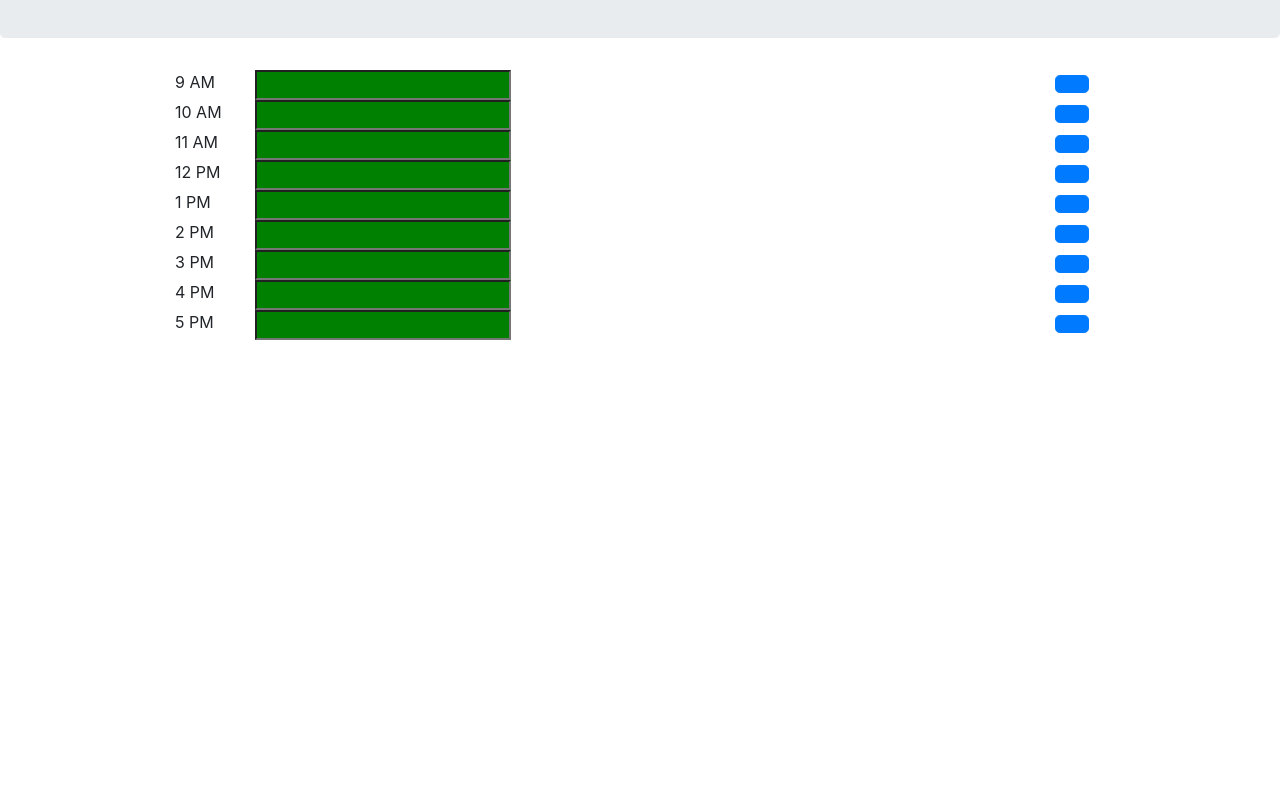
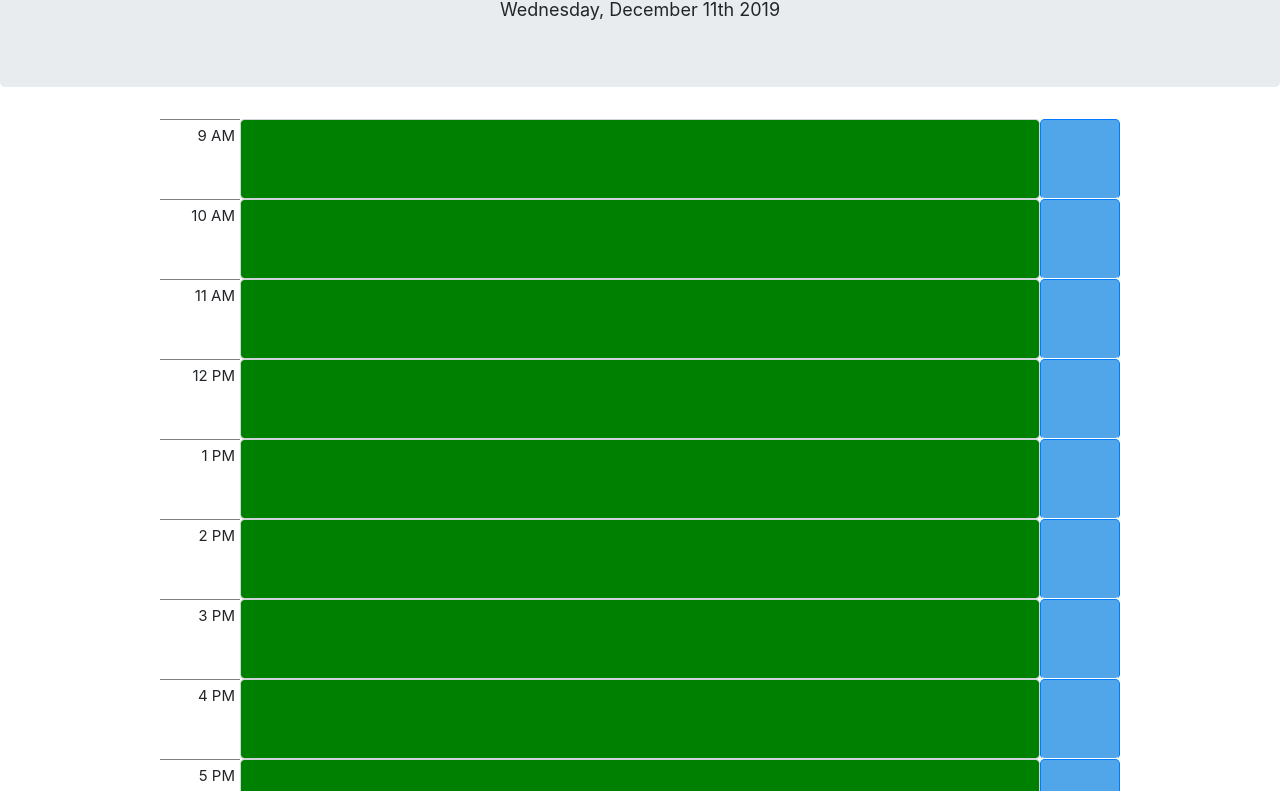
Before and after one commit to schoe14/Day-Planner, a plain HTML site: page index.html in a window 1280 px wide. Shown: the part 138-929 px from the top of the page. Before the commit the page ends 800 px from the top, so only its background shows below. Drawn offline with nearby package versions, Linux system fonts and the light colour scheme.

Commit message:
added functions for adding todos, displaying todos retrieved from local storage, and color-coding input field in terms of current time

```diff
--- a/index.html
+++ b/index.html
@@ -16,7 +16,7 @@
 
 <body>
     <div class="jumbotron">
-        <div class="text-center">Work Day Scheduler</div>
+        <div class="text-center" id="header">Work Day Scheduler</div>
         <div class="text-center" id="today"></div>
     </div>
 
@@ -24,7 +24,7 @@
         <div class="row">
             <div class="col-1 time" id="time1"></div>
             <div class="col-10">
-                <input class="todo" type="text" id="todo1"></input>
+                <input class="form-control" type="text" id="todo1"></input>
             </div>
             <div class="col-1">
                 <button type="button" class="btn btn-primary btn-lg" id=""></button>
@@ -33,7 +33,7 @@
         <div class="row">
             <div class="col-1 time" id="time2"></div>
             <div class="col-10">
-                <input class="todo" type="text" id="todo2"></input>
+                <input class="form-control" type="text" id="todo2"></input>
             </div>
             <div class="col-1">
                 <button type="button" class="btn btn-primary btn-lg" id=""></button>
@@ -42,7 +42,7 @@
         <div class="row">
             <div class="col-1 time" id="time3"></div>
             <div class="col-10">
-                <input class="todo" type="text" id="todo3"></input>
+                <input class="form-control" type="text" id="todo3"></input>
             </div>
             <div class="col-1">
                 <button type="button" class="btn btn-primary btn-lg" id=""></button> </div>
@@ -50,7 +50,7 @@
         <div class="row">
             <div class="col-1 time" id="time4"></div>
             <div class="col-10">
-                <input class="todo" type="text" id="todo4"></input>
+                <input class="form-control" type="text" id="todo4"></input>
             </div>
             <div class="col-1">
                 <button type="button" class="btn btn-primary btn-lg" id=""></button>
@@ -59,7 +59,7 @@
         <div class="row">
             <div class="col-1 time" id="time5"></div>
             <div class="col-10">
-                <input class="todo" type="text" id="todo5"></input>
+                <input class="form-control" type="text" id="todo5"></input>
             </div>
             <div class="col-1">
                 <button type="button" class="btn btn-primary btn-lg" id=""></button>
@@ -68,7 +68,7 @@
         <div class="row">
             <div class="col-1 time" id="time6"></div>
             <div class="col-10">
-                <input class="todo" type="text" id="todo6"></input>
+                <input class="form-control" type="text" id="todo6"></input>
             </div>
             <div class="col-1">
                 <button type="button" class="btn btn-primary btn-lg" id=""></button>
@@ -77,7 +77,7 @@
         <div class="row">
             <div class="col-1 time" id="time7"></div>
             <div class="col-10">
-                <input class="todo" type="text" id="todo7"></input>
+                <input class="form-control" type="text" id="todo7"></input>
             </div>
             <div class="col-1">
                 <button type="button" class="btn btn-primary btn-lg" id=""></button>
@@ -86,7 +86,7 @@
         <div class="row">
             <div class="col-1 time" id="time8"></div>
             <div class="col-10">
-                <input class="todo" type="text" id="todo8"></input>
+                <input class="form-control" type="text" id="todo8"></input>
             </div>
             <div class="col-1">
                 <button type="button" class="btn btn-primary btn-lg" id=""></button>
@@ -95,13 +95,29 @@
         <div class="row">
             <div class="col-1 time" id="time9"></div>
             <div class="col-10">
-                <input class="todo" type="text" id="todo9"></input>
+                <input class="form-control" type="text" id="todo9"></input>
             </div>
             <div class="col-1">
                 <button type="button" class="btn btn-primary btn-lg" id=""></button>
             </div>
         </div>
+        <div class="row">
+
+            <div class="col-6 text-center">
+                <button type="button" class="btn btn-outline-primary" id="Previous">Previous Day</button>
+            </div>
+
+            <div class="col-6 text-center">
+                <button type="button" class="btn btn-outline-primary" id="Next">Next Day</button>
+            </div>
+
+        </div>
     </div>
+
+    <footer class="page-footer font-small">
+        <div class="footer-copyright text-center py-3">© 2019 Copyright: Seohui Choe
+        </div>
+    </footer>
 
     <script src="script.js"></script>
 </body>
--- a/script.js
+++ b/script.js
@@ -1,47 +1,50 @@
 $(document).ready(function () {
+
+    var startDate = moment();
+
     var values = [
         {
-            timeVal: moment().startOf('day').add(9, 'hours'),
+            timeVal: null,
             timeEl: $("#time1"),
-            todoEl: $("#todo1")
+            todoEl: $("#todo1"),
         },
         {
-            timeVal: moment().startOf('day').add(10, 'hours'),
+            timeVal: null,
             timeEl: $("#time2"),
-            todoEl: $("#todo2")
+            todoEl: $("#todo2"),
         },
         {
-            timeVal: moment().startOf('day').add(11, 'hours'),
+            timeVal: null,
             timeEl: $("#time3"),
             todoEl: $("#todo3")
         },
         {
-            timeVal: moment().startOf('day').add(12, 'hours'),
+            timeVal: null,
             timeEl: $("#time4"),
             todoEl: $("#todo4")
         },
         {
-            timeVal: moment().startOf('day').add(13, 'hours'),
+            timeVal: null,
             timeEl: $("#time5"),
             todoEl: $("#todo5")
         },
         {
-            timeVal: moment().startOf('day').add(14, 'hours'),
+            timeVal: null,
             timeEl: $("#time6"),
             todoEl: $("#todo6")
         },
         {
-            timeVal: moment().startOf('day').add(15, 'hours'),
+            timeVal: null,
             timeEl: $("#time7"),
             todoEl: $("#todo7")
         },
         {
-            timeVal: moment().startOf('day').add(16, 'hours'),
+            timeVal: null,
             timeEl: $("#time8"),
             todoEl: $("#todo8")
         },
         {
-            timeVal: moment().startOf('day').add(17, 'hours'),
+            timeVal: null,
             timeEl: $("#time9"),
             todoEl: $("#todo9")
         }
@@ -49,37 +52,81 @@ $(document).ready(function () {
 
     // Display current day & date and times for the scheduler
     function setTimes() {
-        var today = moment().format('dddd');
-        var currentDate = moment().format('MMMM Do YYYY');
-        $("#today").text(today + ", " + currentDate);
+        let currentDay = startDate.format('dddd');
+        let currentDate = startDate.format('MMMM Do YYYY');
+        let today = startDate.format("MMM Do YY");
+
+        $("#today").text(currentDay + ", " + currentDate);
+
+        var hours = 9;
 
         values.forEach(function (element) {
-            element.timeEl.text(element.timeVal.format("h A"));
+            let temp = startDate.clone().startOf('day').add(hours, 'hours');
+            // element.timeVal.text(startDate.startOf('day').add(hours, 'hours'));
+            element.timeVal = temp;
+            // console.log(element.timeVal);
+            element.timeEl.text(temp.format("h A"));
+            // element.timeEl.text(element.timeVal.format("h A"));
+            element.timeEl.attr("value", today);
+            hours++;
+
+        })
+
+        values.forEach(function (element) {
+            console.log(element.timeVal);
         })
     }
 
     // Dinamically display colors associated with time
     function colorCode() {
         values.forEach(function (element) {
-            if (element.timeVal.format("H") - moment().format("H") < 0) {
+            element.todoEl.css("height", "80px");
+
+            let then = element.timeVal.format("MMM Do YY");
+            let now = moment().format("MMM Do YY");
+
+            // if (then.isBefore(now) == true) {
+            //     element.todoEl.css("background-color", "gray");
+            // }
+            // else if (then.diff(now, "hours") < 1) {
+            //     element.todoEl.css("background-color", "red");
+            //     console.log(then.diff(now, "minutes") < 60)
+            // }
+
+            // console.log(element.timeVal.format("H"));
+            // console.log(startDate.format("H"));
+            console.log(now);
+            console.log(then);
+            console.log(now > then);
+
+
+            // if(now > then) {
+            //     console
+            // }
+
+            if (element.timeVal.format("H") - startDate.format("H") < 0) {
                 element.todoEl.css("background-color", "gray");
             }
-            else if (element.timeVal.format("H") - moment().format("H") == 0) {
+
+            else if (element.timeVal.format("H") - startDate.format("H") == 0) {
                 element.todoEl.css("background-color", "red");
             }
             else {
                 element.todoEl.css("background-color", "green");
+
             }
         })
     }
 
     var arr = [];
     var storedValues = JSON.parse(localStorage.getItem("data"));
+
     // If a button is clicked, input will be saved in local storage
-    $(".btn").on("click", function (e) {
-        let userInput = $(this).closest('div.row').find("input[class='todo']").val();
-        let timeForTodo = $(this).closest('div.row').find('.time').text();
-        var storedValues = JSON.parse(localStorage.getItem("data"));
+    $(".btn-primary").on("click", function (e) {
+        let userInput = $(this).closest('div.row').find("input[class='form-control']").val();
+        // let timeForTodo = $(this).closest('div.row').find('.time').text() + ", " + today;
+        let timeTargeted = $(this).closest('div.row').find('.time');
+        let timeForTodo = timeTargeted.text() + ", " + timeTargeted.attr("value");
 
         if (storedValues !== null) arr = storedValues;
 
@@ -88,27 +135,45 @@ $(document).ready(function () {
         }
         arr.push({ "time": timeForTodo, "todo": userInput });
         localStorage.setItem("data", JSON.stringify(arr));
-
         console.log(timeForTodo);
         console.log(userInput);
     })
 
+    // Display stored todos in input fields even when the application is refreshed
     function displayTodos() {
         values.forEach(function (element) {
-            console.log(element.timeEl.text());
+            let timeForTodo = element.timeEl.text() + ", " + element.timeEl.attr("value");
+            let todoDisplayed = element.todoEl;
+            todoDisplayed.val("");
             if (storedValues !== null) {
                 for (var i = 0; i < storedValues.length; i++) {
-                    if (storedValues[i].time == element.timeEl.text()) element.todoEl.val(storedValues[i].todo);
+                    if (storedValues[i].time == timeForTodo) todoDisplayed.val(storedValues[i].todo);
                 }
             }
         });
-
     }
 
 
+    $(".btn-outline-primary").on("click", function (e) {
+        let btnValue = $(e.target).text();
+        if (btnValue == "Previous Day") {
+            this.startDate = startDate.subtract(1, "days");
+        }
+        if (btnValue == "Next Day") {
+            this.startDate = startDate.add(1, "days");
+        }
+        setTimes();
+        colorCode();
+        displayTodos();
+        values.forEach(function (e) {
+            console.log(e.timeVal)
+        })
+    })
+
+
+
+
     // localStorage.clear();
-    // arr = [];
-
 
     setTimes();
     colorCode();
--- a/style.css
+++ b/style.css
@@ -0,0 +1,36 @@
+#header {
+    font-size: 40px;
+    padding: 5px;
+}
+
+#today {
+    font-size: large;
+}
+
+.main {
+    margin-bottom: 32px;
+}
+
+.col-10, .col-1, .col-6 {
+    margin: 0 !important;
+    padding: 0 !important;
+}
+
+.form-control {
+    color: black !important;
+
+}
+
+.time {
+    font-size: 15px;
+    padding: 5px !important;
+    text-align: right;
+    border-top: solid 1px grey;
+}
+
+.btn-primary {
+    height: 100%;
+    width: 100%;
+    border-bottom: solid 1px;
+    background-color: #51a6ea;
+}
```
